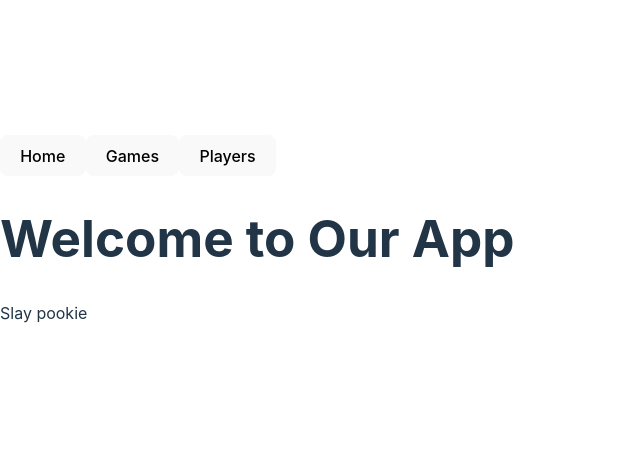
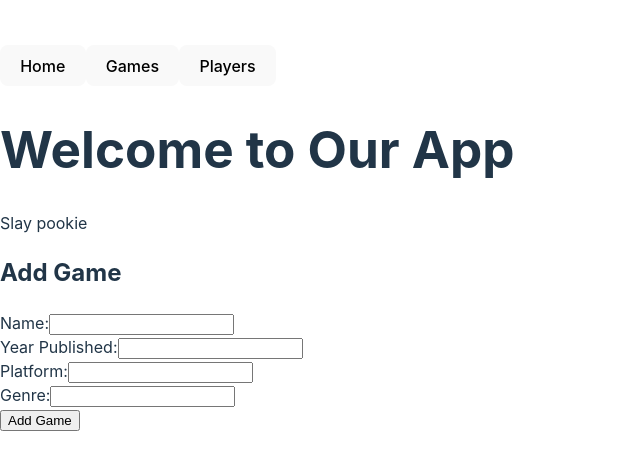
Before and after one commit to taihlorelliott/group-project-3, a React (Vite) app in the folder front-end/: page / in a window 1280 px wide. Shown: the part 162-632 px from the top of the page, without its empty margins (0-640 px from the left). Built offline with nearby package versions, Linux system fonts and the light colour scheme.

Commit message:
add new game component

```diff
--- a/front-end/src/App.jsx
+++ b/front-end/src/App.jsx
@@ -5,6 +5,7 @@ import Navbar from "./components/navbar/Navbar.jsx";
 import Home from "./components/Home.jsx";
 import GameIndex from "./components/games/GameIndex.jsx";
 import PlayerIndex from "./components/players/PlayerIndex.jsx";
+import NewGame from "./components/games/NewGame.jsx";
 
 const App = () => {
 	const [currentPage, setCurrentPage] = useState("Home");
@@ -36,6 +37,7 @@ const App = () => {
 				{currentPage === "GameIndex" ? <GameIndex games={games} /> : ""}
 				{currentPage === "PlayerIndex" ? <PlayerIndex /> : ""}
 			</div>
+			<NewGame/>
 		</>
 	);
 };
--- a/front-end/src/components/games/NewGame.jsx
+++ b/front-end/src/components/games/NewGame.jsx
@@ -1 +1,97 @@
 // creat/add new game
+
+//imports
+import {useState} from 'react';
+
+
+//set up use state
+const NewGame = () => {
+    const [game, setGame] = useState({
+        name: "",
+        year: "",
+        platform: "",
+        genre: "",
+    });
+
+    // handle change from input
+    const handleInputChange = (event) => {
+        //this takes the current items in the game object and keeps them.  then adds only what is targeted by the value that input and update it.
+        setGame({...game, [event.target.name]: event.target.value});
+    };
+
+    //submit form data
+    const handleSubmit = async (event) => {
+        event.preventDefault();
+        const response = await fetch('http://localhost:3003/games',  {
+            method: 'POST',
+            body:JSON.stringify(game)
+        });
+
+        setGame({
+            name: "",
+            year: "",
+            platform: "",
+            genre: "",
+        })
+    }
+
+    return (
+        <div>
+            <h2>Add Game</h2>
+            <form onSubmit={handleSubmit}>
+                <div>
+                    <label>
+                        Name:
+                    </label>
+                        <input
+                            type="text"
+                            name="name"
+                            value={game.name}
+                            onChange={handleInputChange}
+                            required
+                        />
+                </div>
+                <div>
+                    <label>
+                        Year Published:
+                    </label>
+                        <input
+                            type="text"
+                            name="year"
+                            value={game.year}
+                            onChange={handleInputChange}
+                            required
+                        />
+                </div>
+                <div>
+                    <label>
+                        Platform:
+                    </label>
+                        <input
+                            type="text"
+                            name="platform"
+                            value={game.platform}
+                            onChange={handleInputChange}
+                            required
+                        />
+                </div>
+                <div>
+                    <label>
+                        Genre:
+                    </label>
+                        <input
+                            type="text"
+                            name="genre"
+                            value={game.genre}
+                            onChange={handleInputChange}
+                            required
+                        />
+                </div>
+                <input type="submit" value="Add Game"/>
+            </form>
+        </div>
+    )
+
+};
+
+export default NewGame;
```
